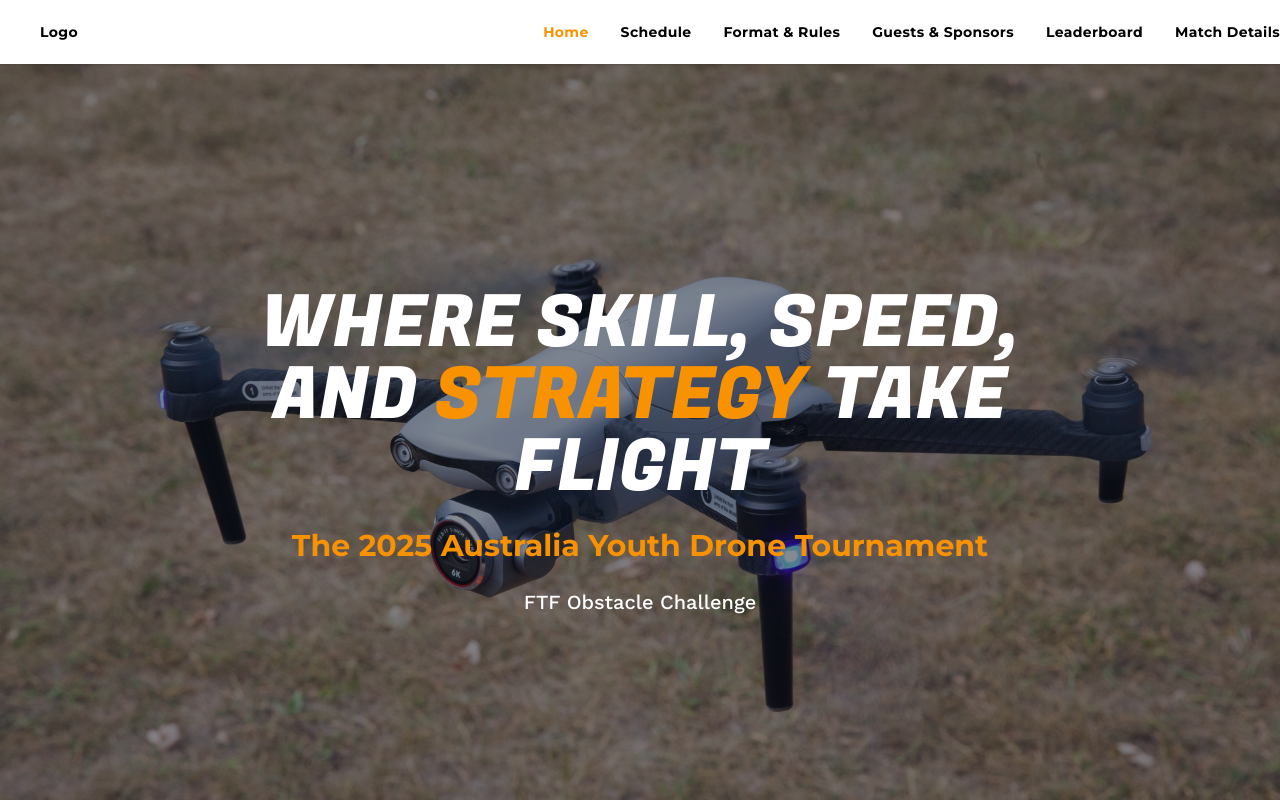
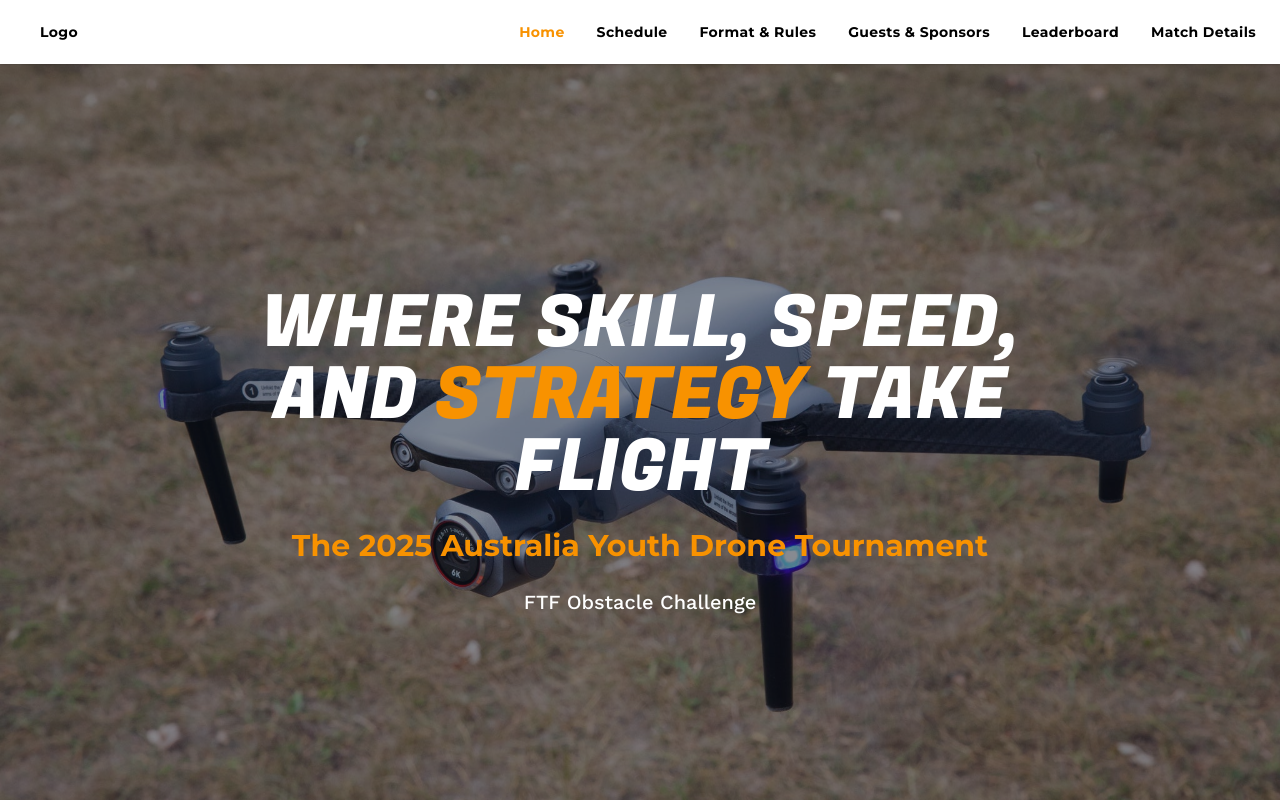
Before and after one commit to codersforcauses/Robodrone, a Next.js app in the folder client/: page / in a window 1280 px wide. Shown: the top 800 px of the page. Built offline with nearby package versions, Linux system fonts and the light colour scheme.

Commit message:
Fixed navbar items padding right

```diff
--- a/client/src/components/ui/navbar.tsx
+++ b/client/src/components/ui/navbar.tsx
@@ -38,7 +38,7 @@ export default function Navbar() {
         </div>
 
         {/* Navbar options/links container */}
-        <div className="hidden items-center gap-8 lg:flex">
+        <div className="hidden items-center gap-8 pr-6 lg:flex">
           {navlinks.map((link) => (
             <Link
               key={link.href}
```
